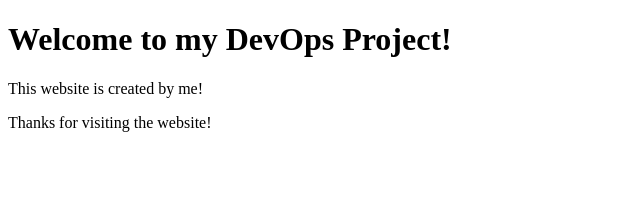
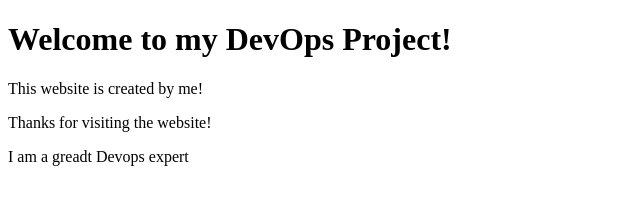
Before and after one commit to yashudevops/myweb, a plain HTML site: page index.html in a window 1280 px wide. Shown: the whole page, without its empty margins (0-640 px from the left). Drawn offline with Linux system fonts and the light colour scheme.

Commit message:
2nd commit

```diff
--- a/index.html
+++ b/index.html
@@ -10,5 +10,6 @@
 		<h1> Welcome to my DevOps Project!</h1>
 		<p> This website is created by me!</p>
 		<p> Thanks for visiting the website! </p>
+		<p>I am a greadt Devops expert </p>
 	</body>
 </html
```
